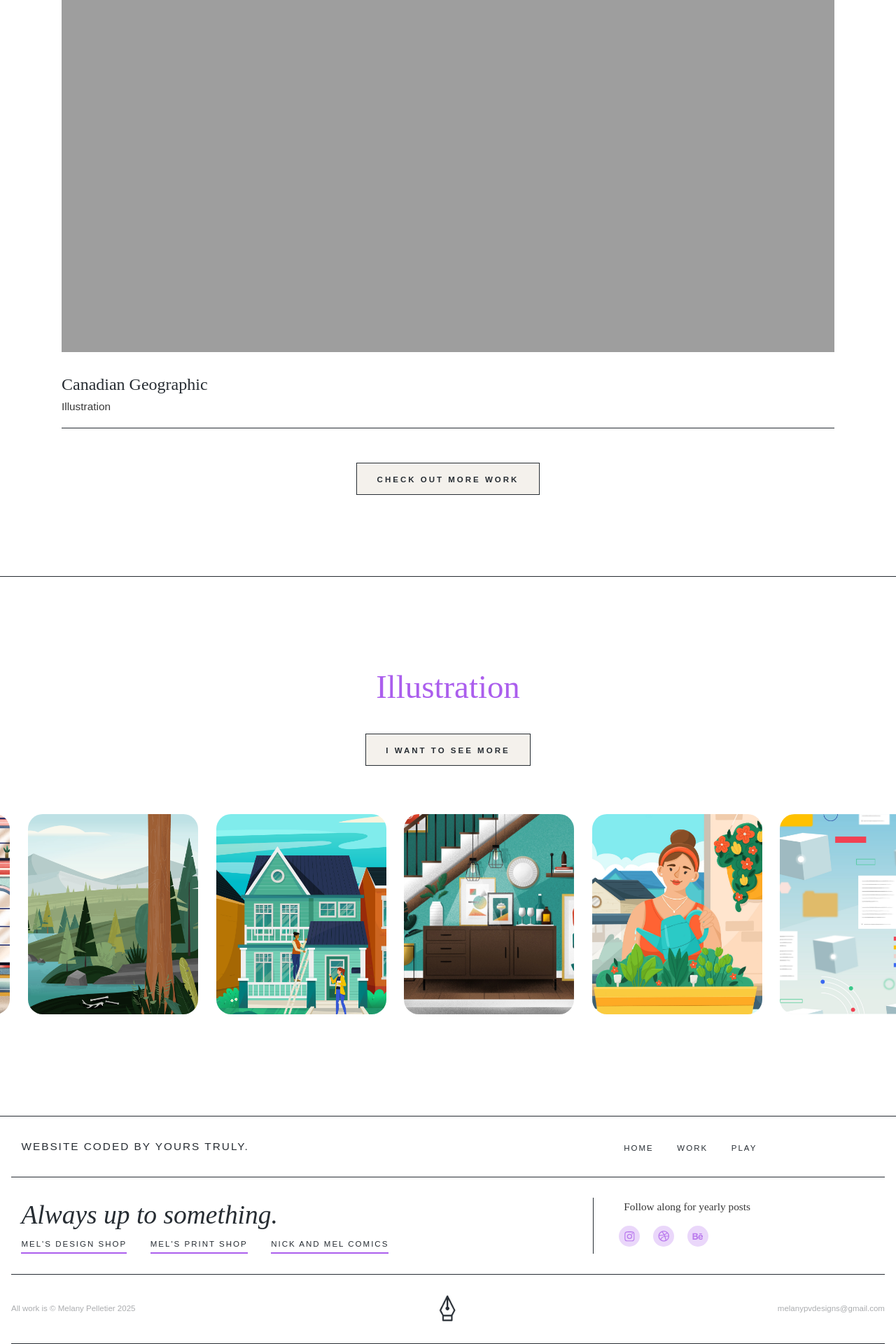
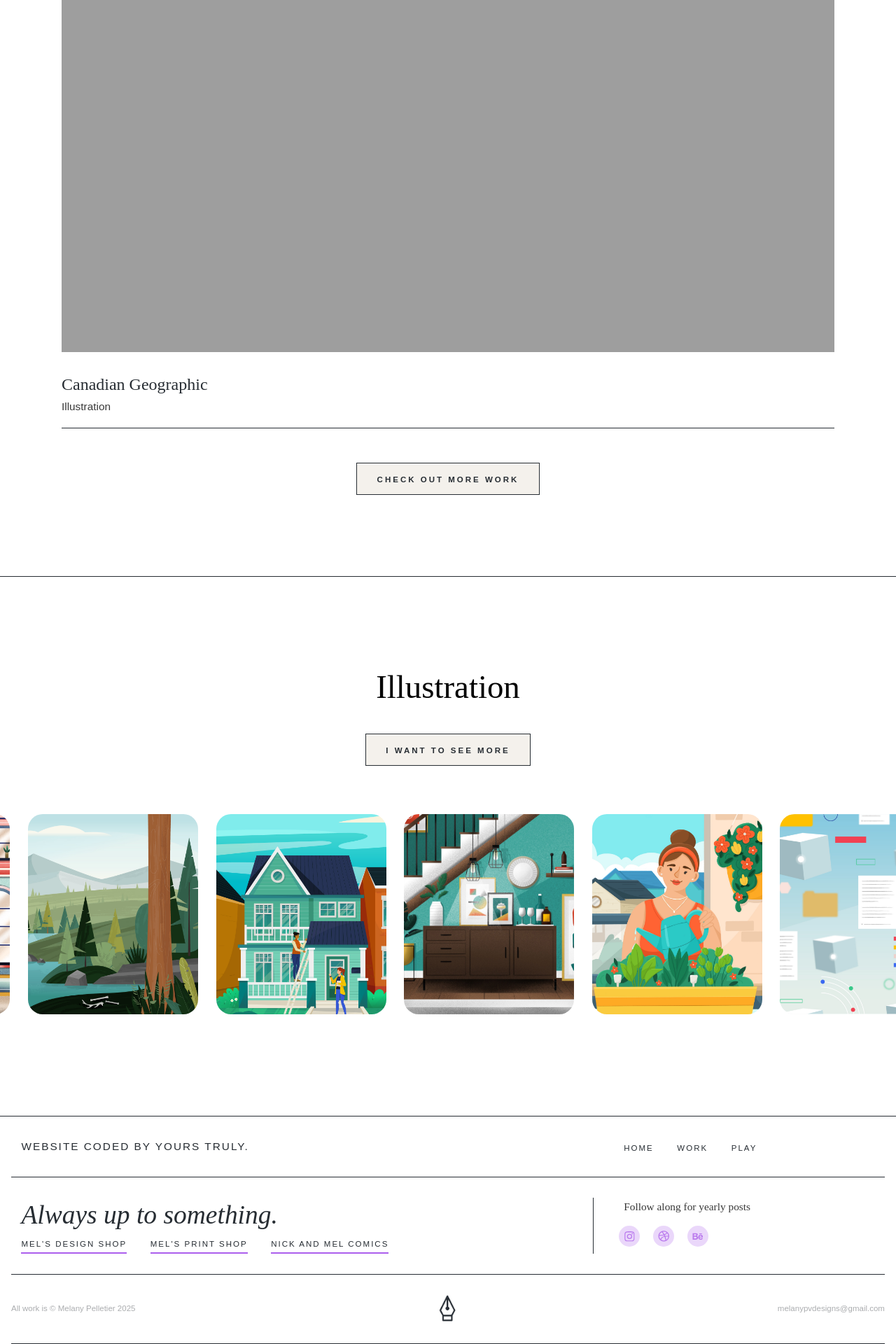
Before and after one commit to mpelletiervaillant/design-portfolio, a Jekyll site: the page built from index.html, in a window 1280 px wide. Shown: the part 2827-4747 px from the top of the page at 70% size. Built offline with Jekyll 4.4.1, drawn with Linux system fonts in a browser that asks for light colours; nearby versions of some CDN libraries; some web fonts are replaced.

Commit message:
Change text to black

```diff
--- a/index.html
+++ b/index.html
@@ -39,7 +39,7 @@ layout: main
     <section class="border fadein">
       <div class="my-padding">
         <div class="gutter-2 wrapper text-center pad-b-2">
-          <h2 class="push-1-2 purple">Illustration</h2>
+          <h2 class="push-1-2">Illustration</h2>
           <div class="text-center fadein pad-t">
             <a class="micro enter-here-btn micro enter-here-btn uppercase" href="{{site.baseurl}}/play">I want to see more</a>
           </div>
```
